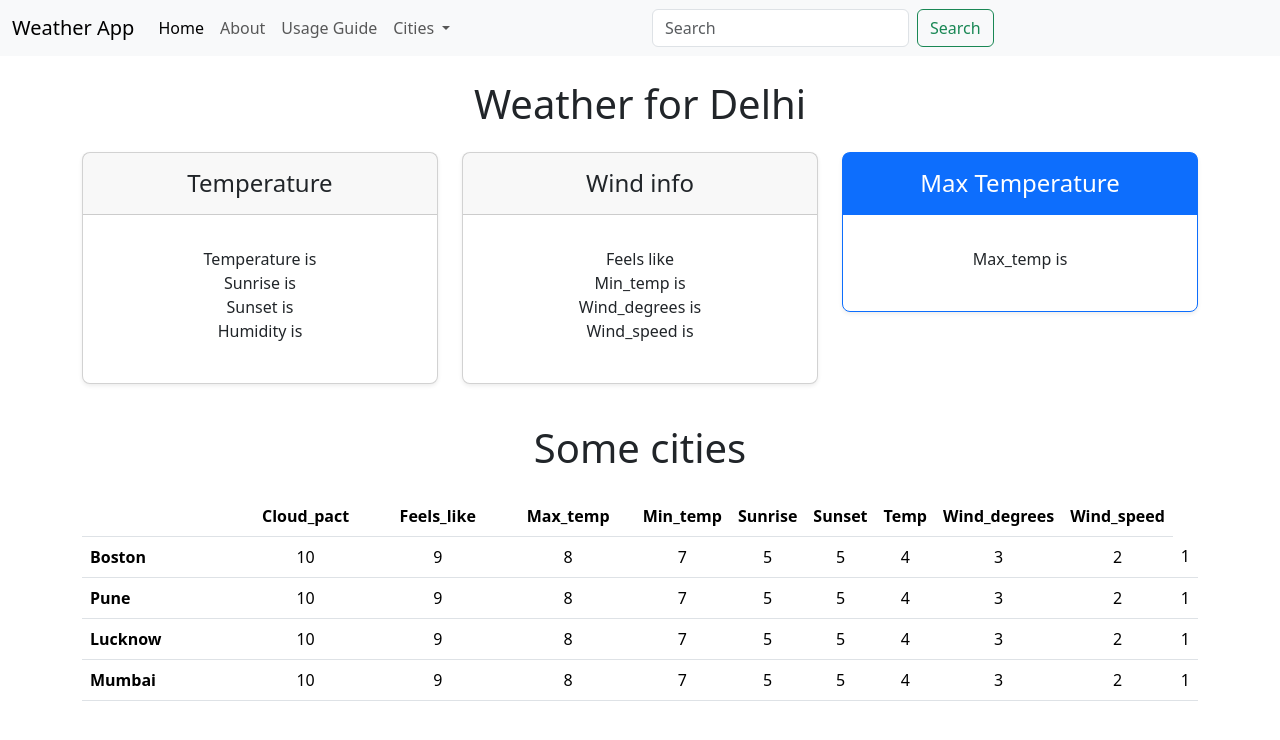
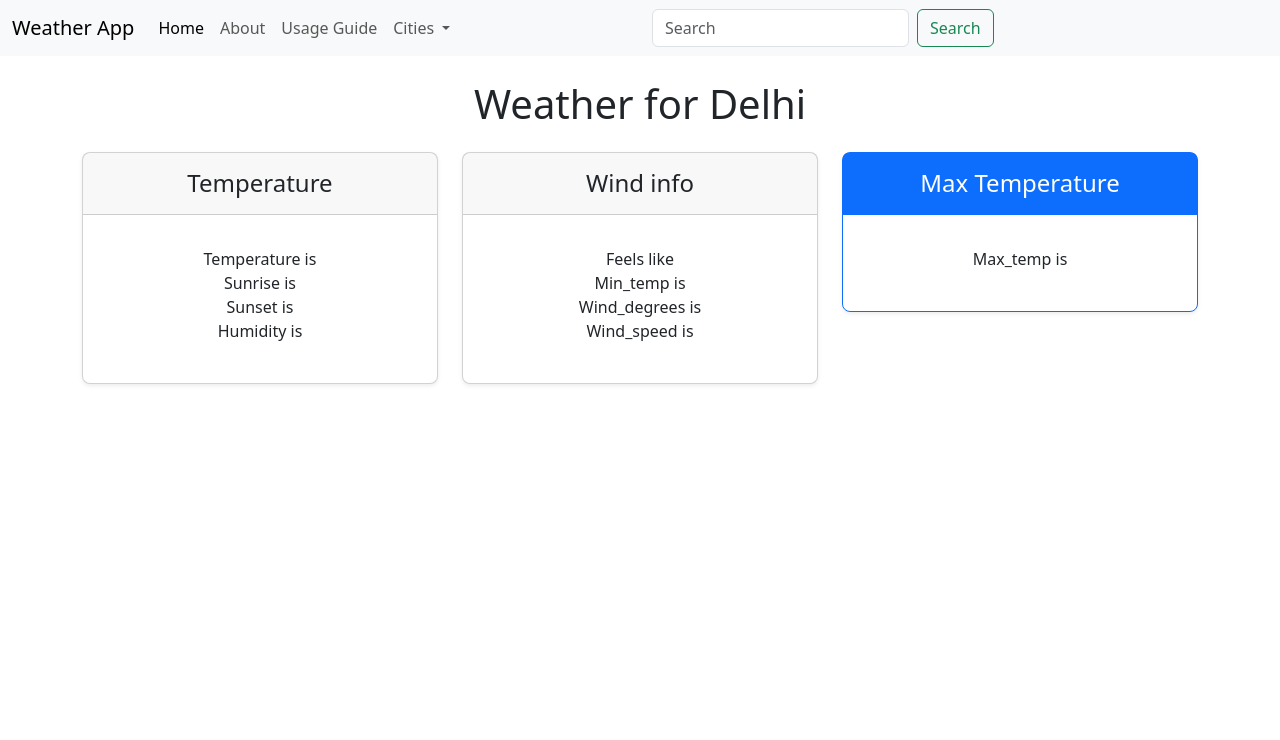
Before and after one commit to shubham123singh/Weather-App, a plain HTML site: page index.html in a window 1280 px wide. Drawn offline with nearby package versions, Linux system fonts and the light colour scheme; no server answers.

Commit message:
Update index.html

```diff
--- a/index.html
+++ b/index.html
@@ -67,13 +67,14 @@
             placeholder="Search"
             aria-label="Search"
           />
-          <button class="btn btn-outline-success" type="submit" id="submit2">Search</button>
+          <button class="btn btn-outline-success" type="submit" id="submit2">
+            Search
+          </button>
         </form>
       </div>
     </nav>
 
     <div class="container">
-
       <h1 class="my-4 text-center">Weather for <span id="CityName"></span></h1>
 
       <main>
@@ -103,14 +104,14 @@
               </div>
               <div class="card-body">
                 <h1 class="card-title pricing-card-title">
-                <small class="text-body-secondary fw-light"></small>
+                  <small class="text-body-secondary fw-light"></small>
                 </h1>
                 <ul class="list-unstyled mt-3 mb-4">
                   <li></li>
                   <li>Feels like <span id="feels_like"></span></li>
                   <li>Min_temp is <span id="min_temp"></span></li>
-                  <li>Wind_degrees is <span id="wind_degrees" ></span></li>
-                  <li>Wind_speed is <span id="wind_speed" ></span></li>
+                  <li>Wind_degrees is <span id="wind_degrees"></span></li>
+                  <li>Wind_speed is <span id="wind_speed"></span></li>
                 </ul>
               </div>
             </div>
@@ -131,84 +132,6 @@
             </div>
           </div>
         </div>
-
-        <h2 class="display-6 text-center mb-4">Some cities </h2>
-
-        <div class="table-responsive">
-          <table class="table text-center">
-            <thead>
-              <tr>
-                <th style="width: 34%"></th>
-                <th style="width: 22%">Cloud_pact</th>
-                <th style="width: 22%">Feels_like</th>
-                <th style="width: 22%">Max_temp</th>
-                <th style="width: 22%">Min_temp</th>
-                <th style="width: 22%">Sunrise</th>
-                <th style="width: 22%">Sunset</th>
-                <th style="width: 22%">Temp</th>
-                <th style="width: 22%">Wind_degrees</th>
-                <th style="width: 22%">Wind_speed</th>
-              </tr>
-            </thead>
-            <tbody>
-              <tr>
-                <th scope="row" class="text-start">Boston</th>
-                <td>10</td>
-                <td>9</td>
-                <td>8</td>
-                <td>7</td>
-                <td>5</td>
-                <td>5</td>
-                <td>4</td>
-                <td>3</td>
-                <td>2</td>
-                <td>1</td>
-              </tr>
-              <tr>
-                <th scope="row" class="text-start">Pune</th>
-                <td>10</td>
-                <td>9</td>
-                <td>8</td>
-                <td>7</td>
-                <td>5</td>
-                <td>5</td>
-                <td>4</td>
-                <td>3</td>
-                <td>2</td>
-                <td>1</td>
-              </tr>
-            </tbody>
-
-            <tbody>
-              <tr>
-                <th scope="row" class="text-start">Lucknow</th>
-                <td>10</td>
-                <td>9</td>
-                <td>8</td>
-                <td>7</td>
-                <td>5</td>
-                <td>5</td>
-                <td>4</td>
-                <td>3</td>
-                <td>2</td>
-                <td>1</td>
-              </tr>
-              <tr>
-                <th scope="row" class="text-start">Mumbai</th>
-                <td>10</td>
-                <td>9</td>
-                <td>8</td>
-                <td>7</td>
-                <td>5</td>
-                <td>5</td>
-                <td>4</td>
-                <td>3</td>
-                <td>2</td>
-                <td>1</td>
-              </tr>
-            </tbody>
-          </table>
-        </div>
       </main>
     </div>
 
```
